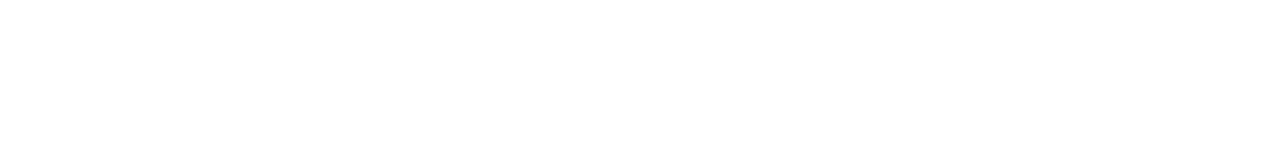
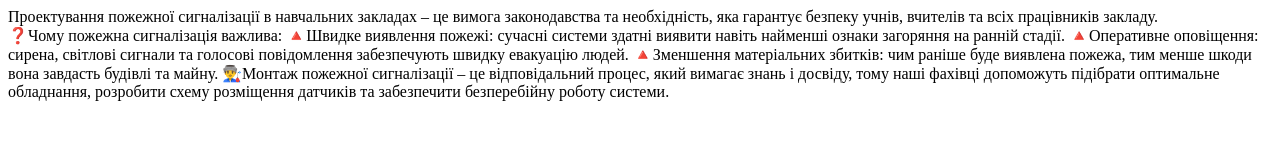
Before and after one commit to IMLOXOTRON/Pozhezhna_Grupa, a plain HTML site: page dva.html in a window 1280 px wide. Drawn offline with Linux system fonts and the light colour scheme.

Commit message:
Update dva.html

```diff
--- a/dva.html
+++ b/dva.html
@@ -8,10 +8,18 @@
 </head>
   <body>
     <header>
+      Проектування пожежної сигналізації в навчальних закладах – це вимога законодавства та необхідність, яка гарантує безпеку учнів, вчителів та всіх працівників закладу.
 
     </header>
     <main>
 
+❓Чому пожежна сигналізація важлива:
+
+🔺Швидке виявлення пожежі: сучасні системи здатні виявити навіть найменші ознаки загоряння на ранній стадії.
+🔺Оперативне оповіщення: сирена, світлові сигнали та голосові повідомлення забезпечують швидку евакуацію людей.
+🔺Зменшення матеріальних збитків: чим раніше буде виявлена пожежа, тим менше шкоди вона завдасть будівлі та майну.
+
+👨‍🏭Монтаж пожежної сигналізації – це відповідальний процес, який вимагає знань і досвіду, тому наші фахівці допоможуть підібрати оптимальне обладнання, розробити схему розміщення датчиків та забезпечити безперебійну роботу системи.
     </main>
     <footer>
 
```
